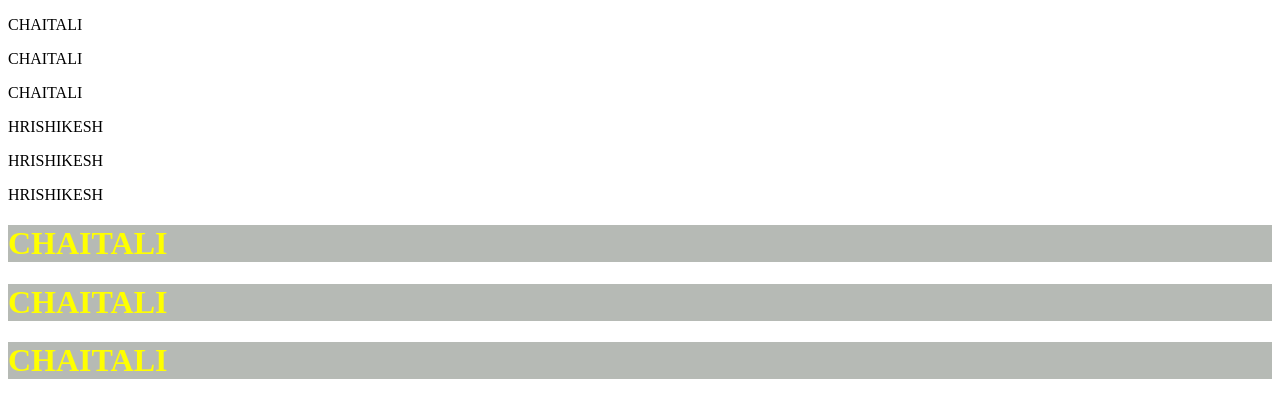
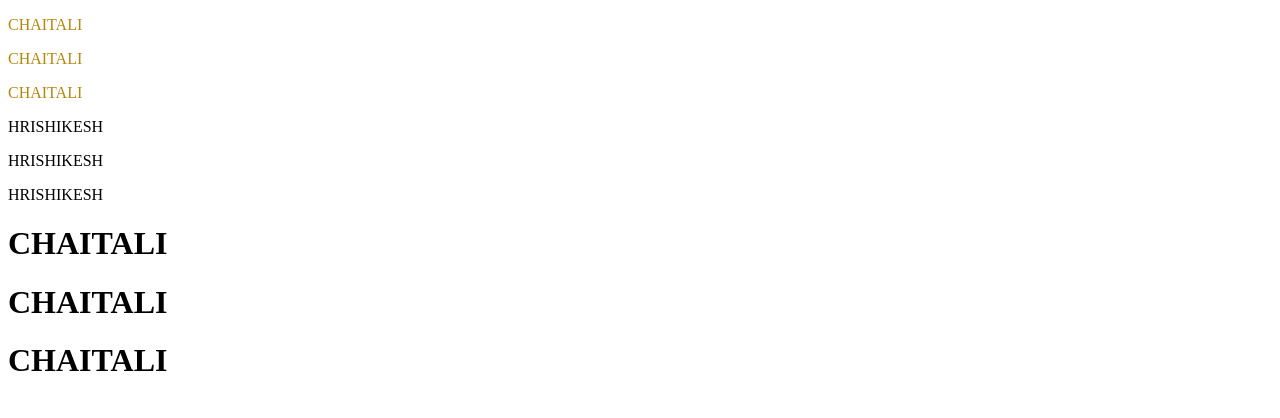
Before and after one commit to hrishikesh35/QSpider, a plain HTML site: page CSS/11 May/Com_selector.html in a window 1280 px wide. Drawn offline with Linux system fonts and the light colour scheme.

Commit message:
changes on 11 may

```diff
--- a/CSS/11 May/Com_selector.html
+++ b/CSS/11 May/Com_selector.html
@@ -14,9 +14,12 @@
         <p>CHAITALI</p>
     </div>
 
+    <span>
     <p>HRISHIKESH</p>
     <p>HRISHIKESH</p>
     <p>HRISHIKESH</p>
+    </span>
+
     <h1>CHAITALI</h1>
     <h1>CHAITALI</h1>
     <h1>CHAITALI</h1>
--- a/CSS/11 May/style1.css
+++ b/CSS/11 May/style1.css
@@ -13,14 +13,14 @@ div h1
 
 /* CHILD SELECTOR */
 
-/* div>h1
+div>p
 {
     color: darkgoldenrod;
 }
 span>h1
 {
     color: aquamarine;
-} */
+}
 
 
 
@@ -42,8 +42,8 @@ div+p+p
 
 /* General Sibling Selector */
 
-div~h1
+/* div~h1
 {
     background: #b6bab5;
     color: yellow;
-}
+} */
```
Also changed, not shown: CSS/11 May/CSS.txt.
